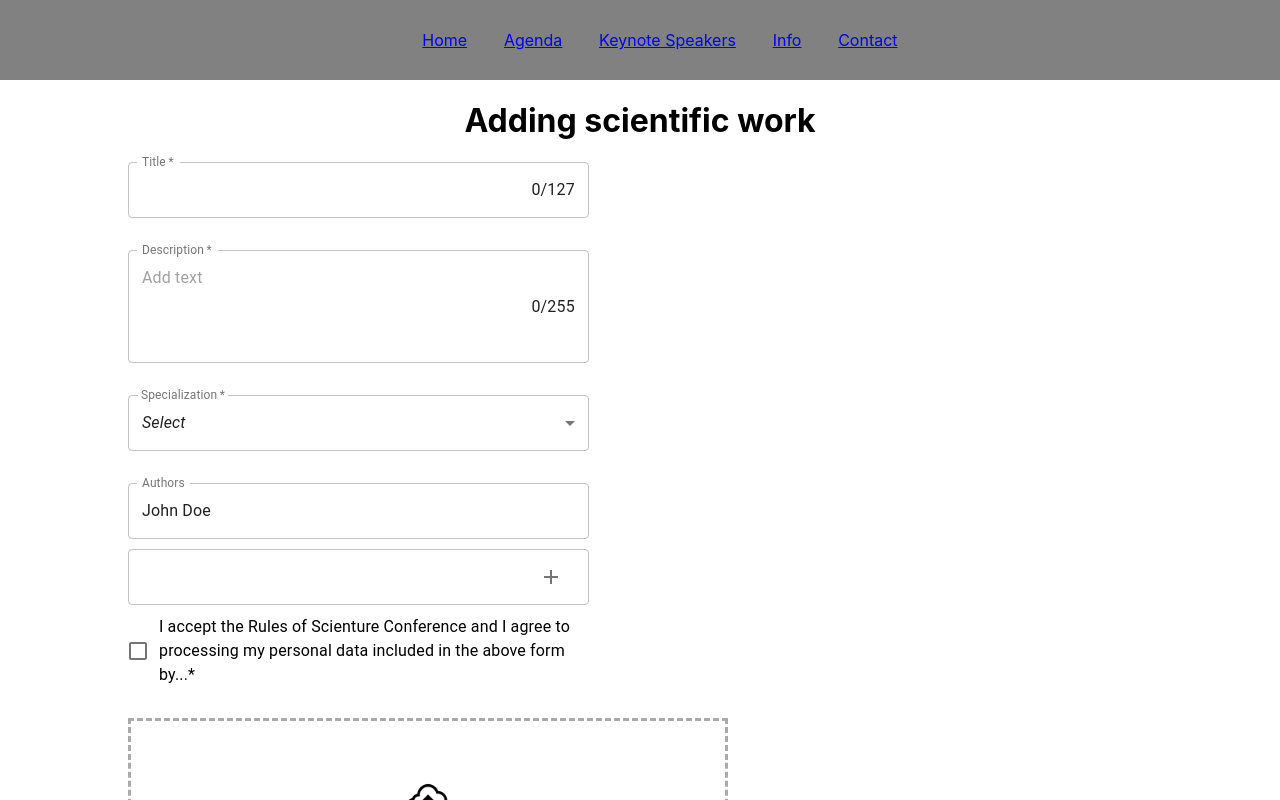
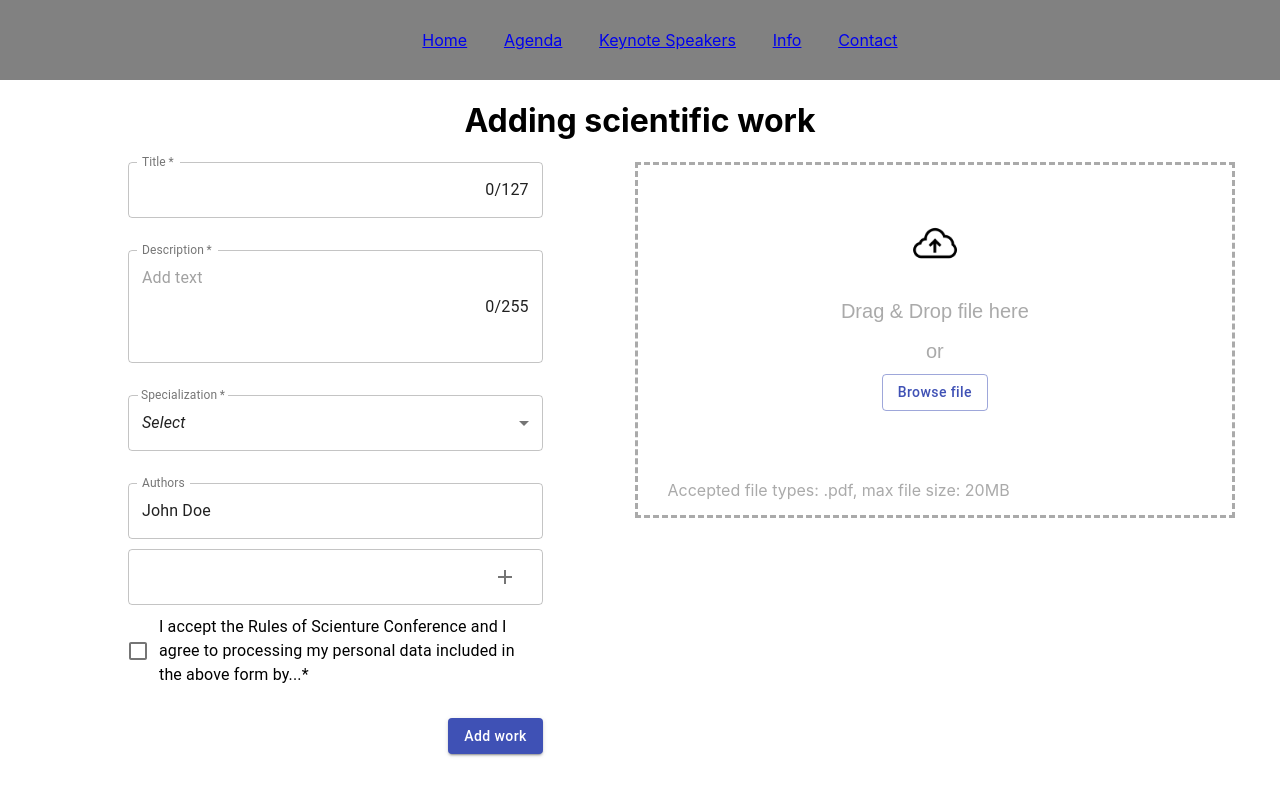
Before and after one commit to WyimaginowaneKoniki/Kongres, a React (Create React App) app in the folder web-client/: page /adding-work in a window 1280 px wide. Shown: the top 800 px of the page. Built offline with nearby package versions, Linux system fonts and the light colour scheme.

Commit message:
Fix display of dropzone

```diff
--- a/web-client/src/pages/adding-work.js
+++ b/web-client/src/pages/adding-work.js
@@ -29,15 +29,16 @@ function AddingWork() {
       margin: "auto",
     },
     left: {
-      width: "50%",
+      width: "45%",
       height: "50vh",
       float: "left",
       textAlign: "left",
     },
     right: {
-      width: "50%",
+      width: "45%",
       height: "50vh",
       float: "left",
+      marginLeft: "10%",
     },
     container: {
       width: "90%",
@@ -259,7 +260,7 @@ function AddingWork() {
     );
   });
 
-  const onSubmit = () => {
+  const onSubmit = (data) => {
     // if everything is OK, form can be send
     if (file !== null && specialization !== "") {
       const formData = new FormData(formRef.current);
@@ -276,13 +277,14 @@ function AddingWork() {
   return (
     <div className={style.main}>
       <h1>Adding scientific work</h1>
-      <div className={style.left}>
+
         <div className={style.container}>
           <form
             ref={formRef}
             noValidate
             onSubmit={handleSubmit(onSubmit)}
           >
+          <div className={style.left}>
             {/* Title */}
             <TextField
               className={style.textField}
@@ -425,7 +427,7 @@ function AddingWork() {
             <FormHelperText error className={style.formHelperText}>
               {errors.acceptance ? errors.acceptance.message : " "}
             </FormHelperText>
-            <DropZone SetFile={passFile} />
+
             <Button
               className={style.addButton}
               color="primary"
@@ -435,11 +437,12 @@ function AddingWork() {
             >
               Add work
             </Button>
+            </div>
+            <div className={style.right}>
+              <DropZone SetFile={passFile} />
+            </div>
           </form>
-        </div>
-      </div>
-      <div className={style.right}>
-        {/* <DropZone SetFile={passFile} /> */}
+
       </div>
       <Snackbar
         open={openAlertError}
```
